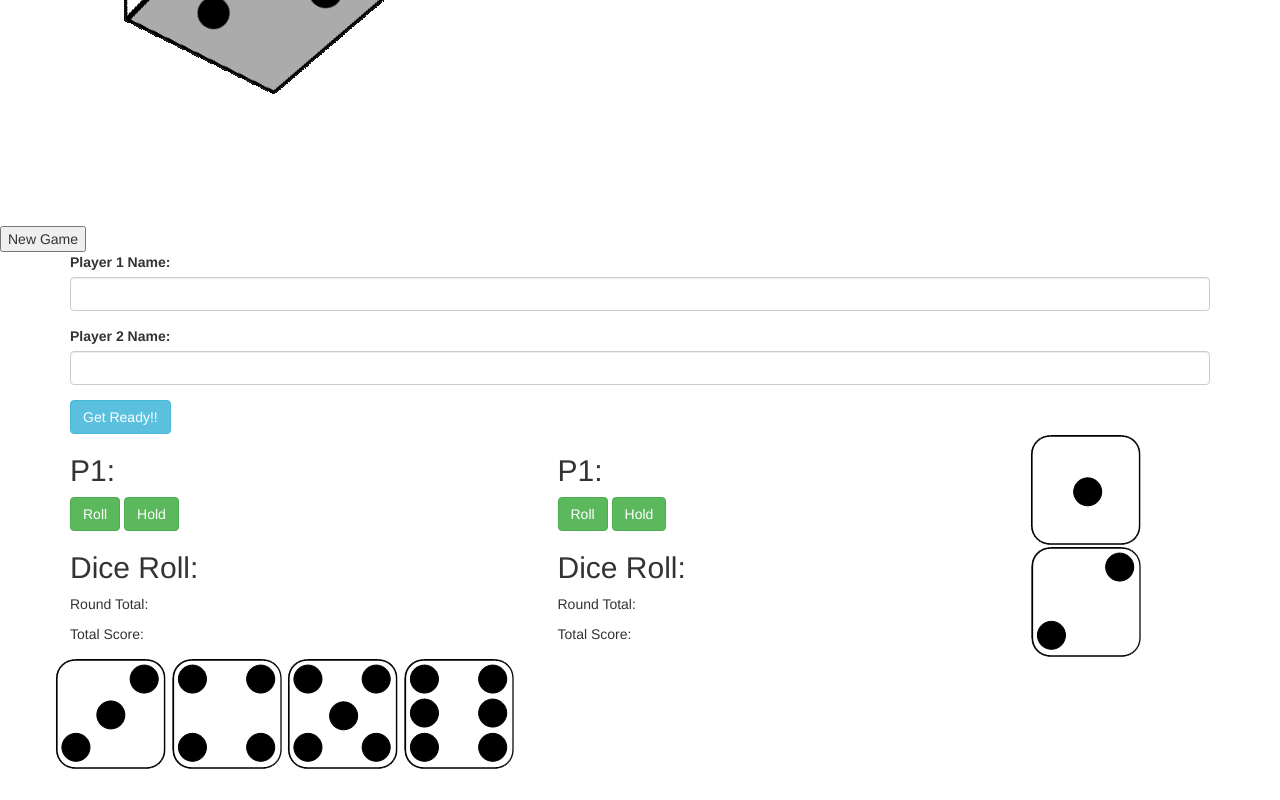
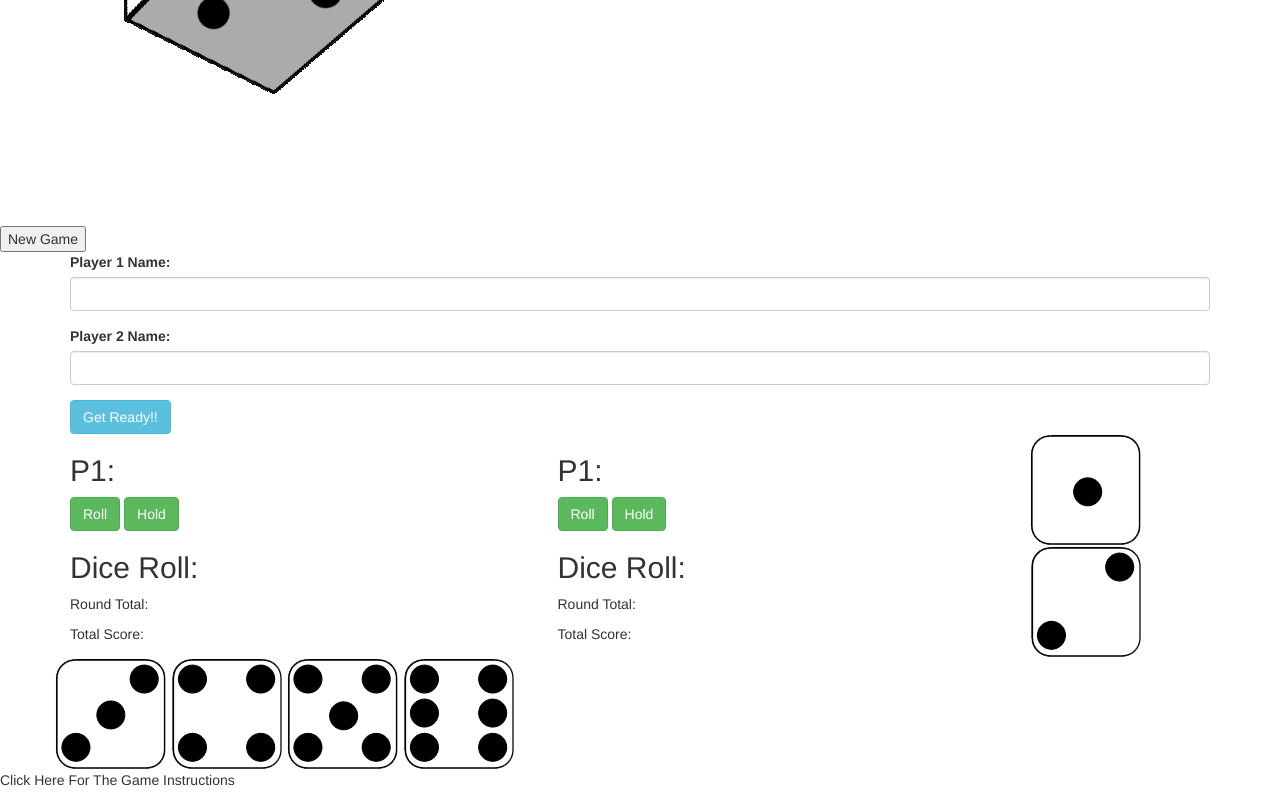
Before and after one commit to jmuema/pigdice, a plain HTML site: page index.html in a window 1280 px wide. Shown: the part 499-1299 px from the top of the page. Drawn offline with Linux system fonts and the light colour scheme.

Commit message:
Add last paragraph to html

```diff
--- a/index.html
+++ b/index.html
@@ -60,6 +60,6 @@
         </div>
       </div>
     </div>
-    <p></p>
+    <p>Click Here For The Game Instructions <a href="game-instructions.html"></a></p>
   </body>
 </html>
```
